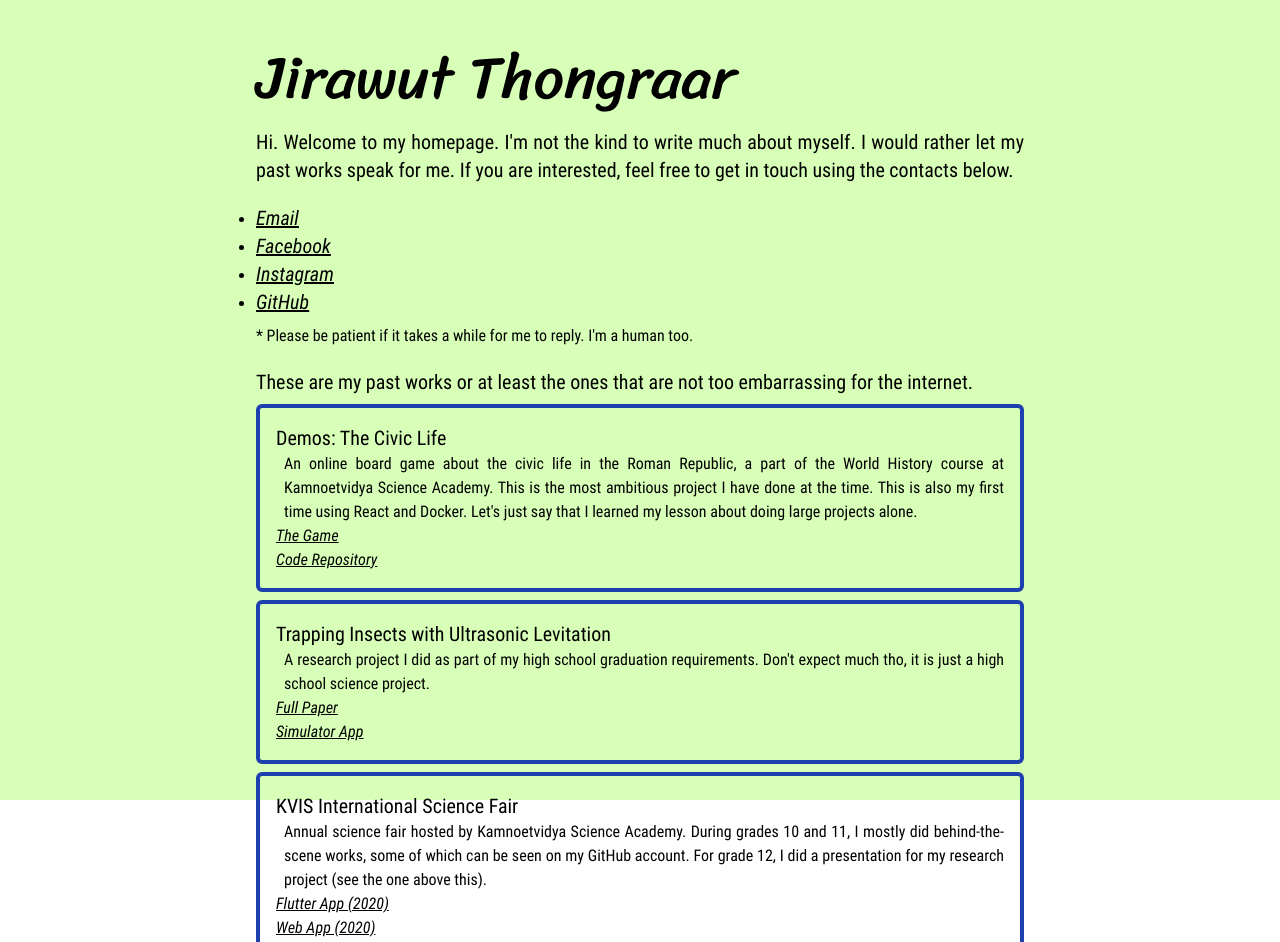
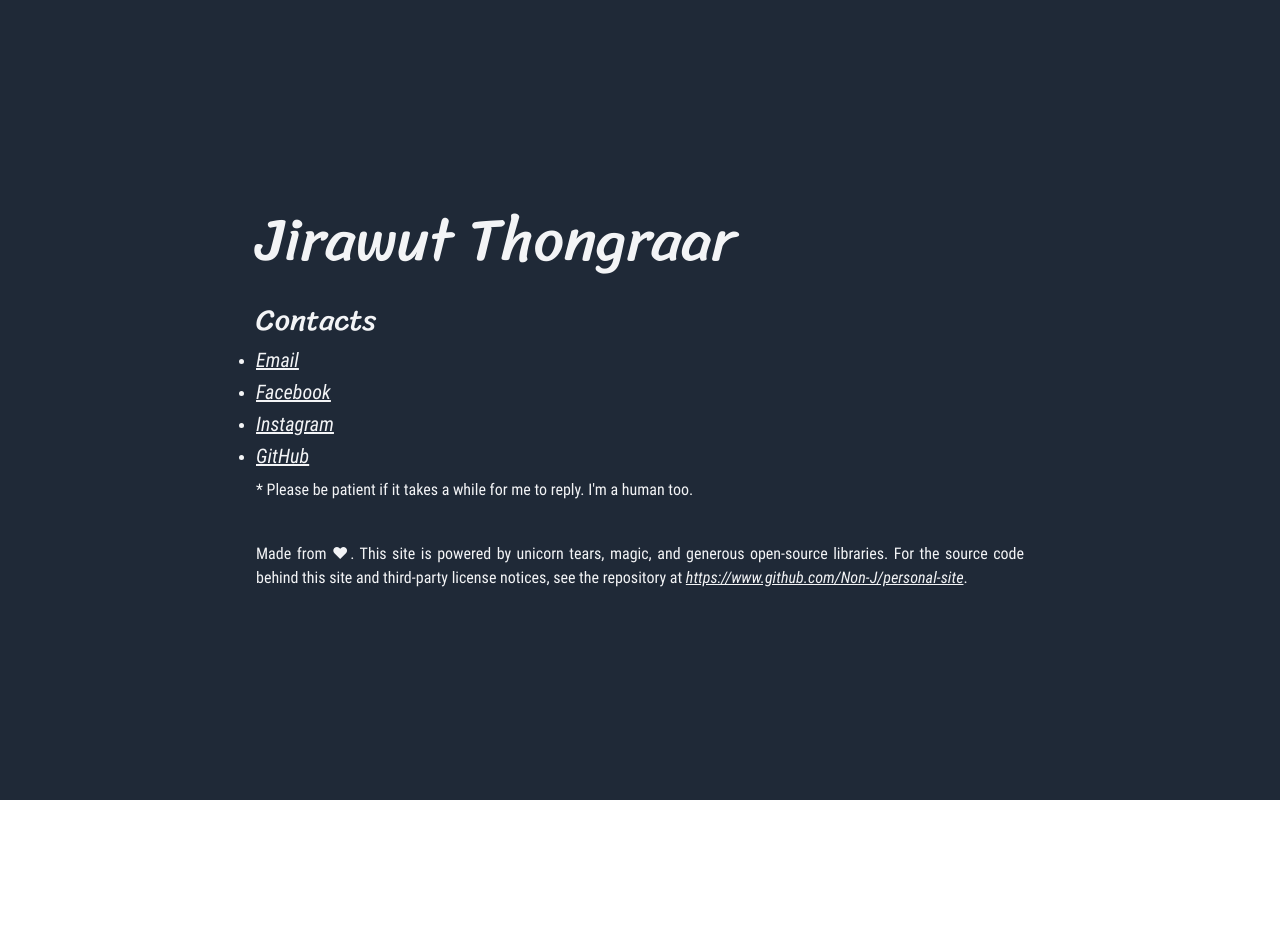
Before and after one commit to Non-J/personal-site, a Next.js app: page / in a window 1280 px wide. Shown: the top 942 px of the page. After the commit the page ends 800 px from the top, so only its background shows below. Built offline with nearby package versions, Linux system fonts and the light colour scheme.

Commit message:
darken home page

```diff
--- a/pages/index.tsx
+++ b/pages/index.tsx
@@ -1,7 +1,5 @@
 import Head from 'next/head';
-import ColoredBackground from '../components/ColoredBackground';
 import { FC, PropsWithChildren, useEffect, useState } from 'react';
-import Card from '../components/Card';
 
 const DecodeKey = 'J*SPZd^iQMv*YWlD@p!N';
 
@@ -25,16 +23,16 @@ const ContactLink: FC<LinkProps> = (props: PropsWithChildren<LinkProps>) => {
   }, [props.link]);
 
   return (<>
-    <a className={'text-xl underline italic transition-colors duration-300 hover:text-blue-500'}
-       href={decodedLink}>{props.children}</a>
+    <a className={'text-xl underline italic transition-colors duration-300 hover:text-blue-400 py-1 pr-4'}
+      href={decodedLink}>{props.children}</a>
   </>);
 };
 
 
 const StyledLink: FC<LinkProps> = (props: PropsWithChildren<LinkProps>) => {
   return (<>
-    <a className={'underline italic transition-colors duration-300 hover:text-blue-500'}
-       href={props.link}>{props.children}</a>
+    <a className={'underline italic transition-colors duration-300 hover:text-blue-400'}
+      href={props.link}>{props.children}</a>
   </>);
 };
 
@@ -45,87 +43,32 @@ const Home: FC = () => {
       <title>Jirawut's Personal Page</title>
     </Head>
 
-    <ColoredBackground className={'fixed block w-full h-full overflow-hidden -z-10'} />
-    <div className={'fixed block w-full h-full overflow-hidden -z-10 bg-white bg-opacity-70'} />
+    <div className={'fixed block w-full h-full overflow-hidden -z-10 bg-gray-800'} />
 
-    <div className={'flex'}>
-      <div className={'box-content p-12 mx-auto max-w-3xl'}>
+    <div className={'flex min-h-screen'}>
+      <div className={'box-content m-auto p-12 max-w-3xl text-gray-100'}>
 
         <h1 className={'font-handwriting text-6xl'}>Jirawut Thongraar</h1>
 
-        <h3 className={'my-5 text-justify text-xl'}>
-          Hi. Welcome to my homepage. I'm not the kind to write much about myself. I would rather let my past works
-          speak
-          for me. If you are interested, feel free to get in touch using the contacts below.
-        </h3>
-
-        <ul className={'mt-5 list-disc'}>
+        <h2 className={'mt-8 font-handwriting text-3xl'}>Contacts</h2>
+        <ul className={'mt-2 list-disc space-y-1'}>
           <li><ContactLink link={'J0s6PC4LZAM4PxddLCNCMCgfTyk4SzIicQMuKTYgF0M1eQ8rLQ=='}>Email</ContactLink></li>
-          <li><ContactLink link={'Il4nIClecUYmOgEEPzYPISIfTiVkSTw9dQ43GzA6A153IwQrLhdTLytY'}>Facebook</ContactLink>
-          </li>
+          <li><ContactLink link={'Il4nIClecUYmOgEEPzYPISIfTiVkSTw9dQ43GzA6A153IwQrLhdTLytY'}>Facebook</ContactLink></li>
           <li><ContactLink link={'Il4nIClecUYmOgEEMDkfMCEXUy8nBDA/N0swBz4jKUAt'}>Instagram</ContactLink></li>
-          <li><ContactLink link={'Il4nIClecUY2JAJCLDVCJy8dDgAlRH4a'}>GitHub</ContactLink></li>
+          <li><ContactLink link={'Il4nIClecUYmOgEEPj4YLDUSDy0lR3weNQpzIw=='}>GitHub</ContactLink></li>
         </ul>
 
         <p className={'mt-2 mb-5 text-justify'}>
           * Please be patient if it takes a while for me to reply. I'm a human too.
         </p>
 
-        <p className={'mt-5 mb-2 text-justify text-xl'}>
-          These are my past works or at least the ones that are not too embarrassing for the internet.
-        </p>
-
-        <div className={'mb-5'}>
-          <Card>
-            <h5 className={'text-xl'}>Demos: The Civic Life</h5>
-            <p className={'text-justify pl-2'}>
-              An online board game about the civic life in the Roman Republic, a part of the World History course at
-              Kamnoetvidya Science Academy. This is the most ambitious project I have done at the time. This is also
-              my
-              first time using React and Docker. Let's just say that I learned my lesson about doing large projects
-              alone.
-            </p>
-            <ul>
-              <li><StyledLink link={'https://demos-game.jirawut.com/'}>The Game</StyledLink></li>
-              <li><StyledLink link={'https://github.com/Non-J/demos-game'}>Code Repository</StyledLink></li>
-            </ul>
-          </Card>
-          <Card>
-            <h5 className={'text-xl'}>Trapping Insects with Ultrasonic Levitation</h5>
-            <p className={'text-justify pl-2'}>
-              A research project I did as part of my high school graduation requirements. Don't expect much tho, it is
-              just a high school science project.
-            </p>
-            <ul>
-              <li><StyledLink
-                link={'https://files.jirawut.com/trapping_insects_with_ultrasonic_levitation.pdf'}>
-                Full Paper
-              </StyledLink></li>
-              <li><StyledLink link={'https://github.com/Non-J/acoustic-simulator'}>Simulator App</StyledLink></li>
-            </ul>
-          </Card>
-          <Card>
-            <h5 className={'text-xl'}>KVIS International Science Fair</h5>
-            <p className={'text-justify pl-2'}>
-              Annual science fair hosted by Kamnoetvidya Science Academy. During grades 10 and 11, I mostly did
-              behind-the-scene works, some of which can be seen on my GitHub account. For grade 12, I did a
-              presentation
-              for my research project (see the one above this).
-            </p>
-            <ul>
-              <li><StyledLink link={'https://github.com/Non-J/kvis_sf_flutter'}>Flutter App (2020)</StyledLink></li>
-              <li><StyledLink link={'https://github.com/Non-J/kvis_sf_webapp'}>Web App (2020)</StyledLink></li>
-              <li><StyledLink link={'https://github.com/vzsky/APCYS-pwa'}>Web App (2019)</StyledLink></li>
-            </ul>
-          </Card>
-        </div>
-
-        <p className={'my-5 text-justify'}>
-          Made with ❤. This site is powered by unicorn tears, magic, and generous open-source libraries. For the
+        <p className={'mt-10 text-justify'}>
+          Made from ❤. This site is powered by unicorn tears, magic, and generous open-source libraries. For the
           source
           code behind this site and third-party license notices, see the repository at <StyledLink
-          link={'https://github.com/Non-J/personal-site'}>
-          https://github.com/Non-J/personal-site</StyledLink>.
+            link={'https://www.github.com/Non-J/personal-site'}>
+            https://www.github.com/Non-J/personal-site
+          </StyledLink>.
         </p>
 
       </div>
```
